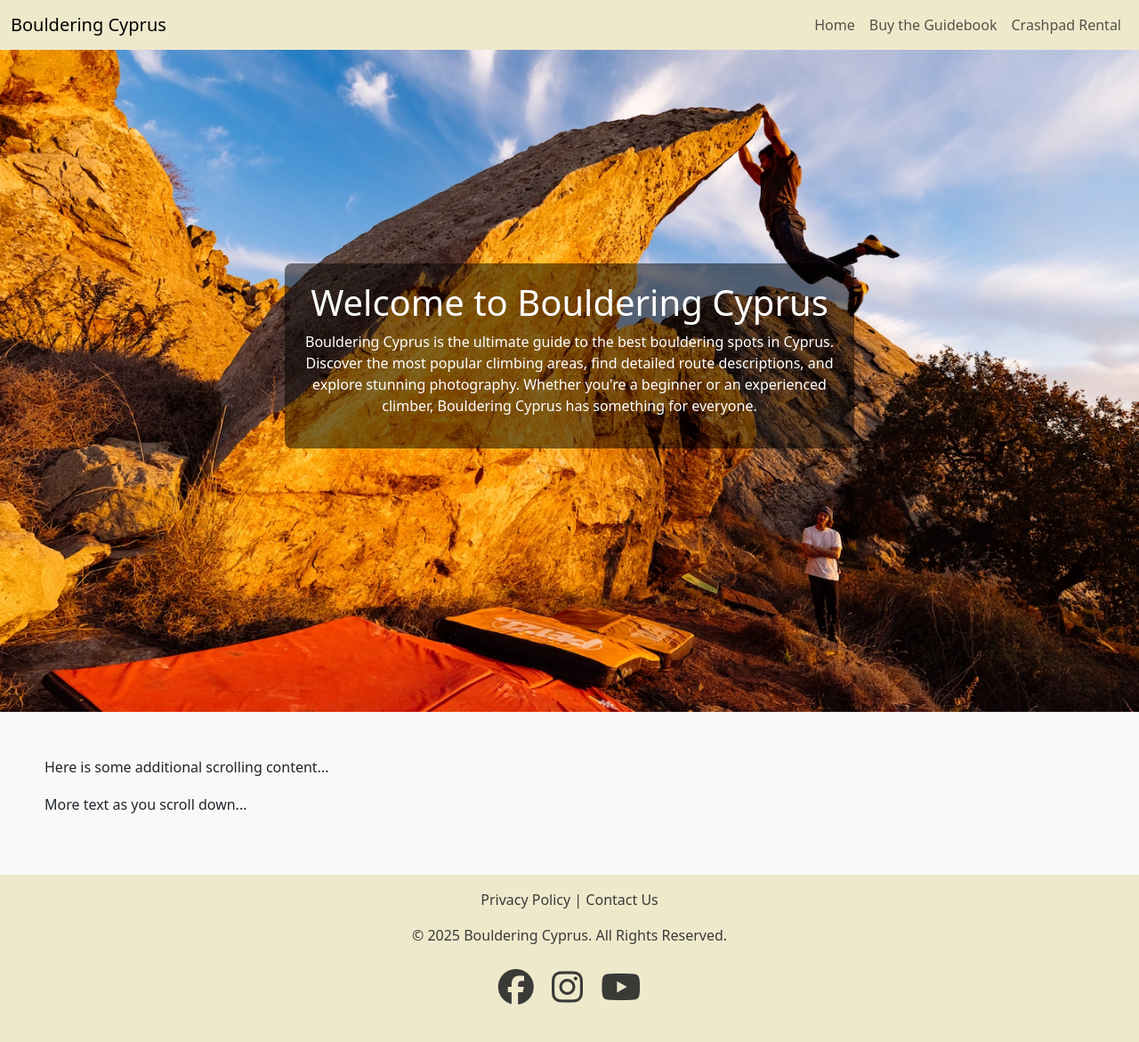
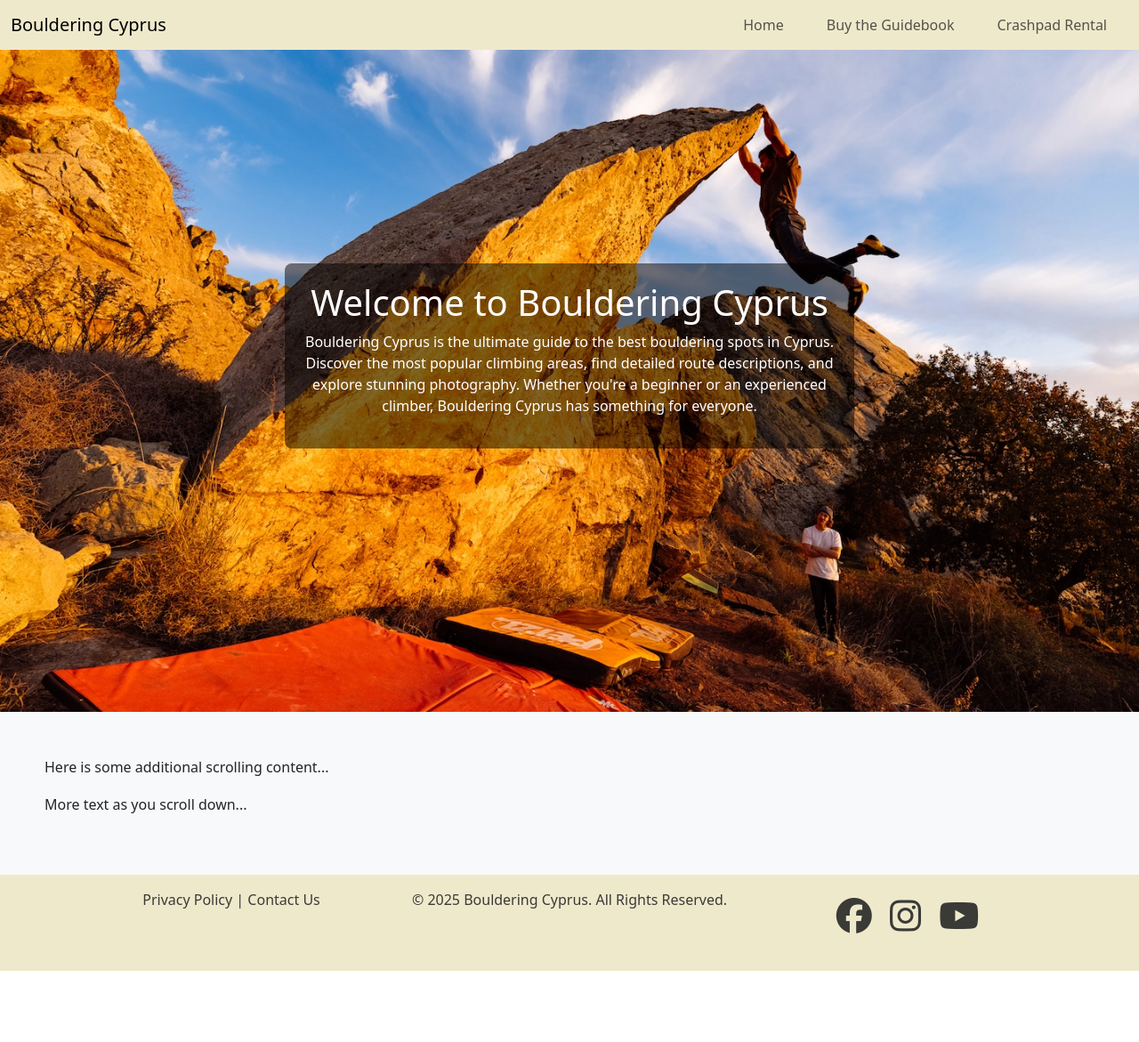
Before and after one commit to dimispapa/bouldering-cyprus, a Django app: page / in a window 1280 px wide. Shown: the whole page at 89% size. After the commit the page ends 1091 px from the top, so only its background shows below. Run offline with Django 5.2, Linux system fonts and the light colour scheme; some libraries are stand-ins or nearby versions.

Commit message:
style: edit navbar and footer

```diff
--- a/templates/base.html
+++ b/templates/base.html
@@ -51,20 +51,20 @@
     <!-- Header -->
     <header>
       <!-- Navbar -->
-      <nav class="navbar navbar-expand-lg navbar-light fixed-top primary-colour">
+      <nav class="navbar navbar-expand-lg navbar-light fixed-top primary-colour navbar-transparent">
         <div class="container-fluid">
           <a class="navbar-brand" href="{% url 'home' %}">Bouldering Cyprus</a>
           <button class="navbar-toggler" type="button" data-bs-toggle="collapse" data-bs-target="#navbarNav" aria-controls="navbarNav" aria-expanded="false" aria-label="Toggle navigation"><span class="navbar-toggler-icon"></span></button>
           <div class="collapse navbar-collapse" id="navbarNav">
             <ul class="navbar-nav ms-auto">
               <li class="nav-item">
-                <a class="nav-link" href="{% url 'home' %}">Home</a>
+                <a class="nav-link mx-3" href="{% url 'home' %}">Home</a>
               </li>
               <li class="nav-item">
-                <a class="nav-link" href="{% url 'cy_guidebook' %}">Buy the Guidebook</a>
+                <a class="nav-link mx-3" href="{% url 'cy_guidebook' %}">Buy the Guidebook</a>
               </li>
               <li class="nav-item">
-                <a class="nav-link" href="#">Crashpad Rental</a>
+                <a class="nav-link mx-3" href="#">Crashpad Rental</a>
               </li>
             </ul>
           </div>
@@ -80,14 +80,19 @@
     </main>
 
     <!-- Footer -->
-    <footer class="primary-colour text-center py-3">
+    <footer class="footer primary-colour text-center py-3">
       <div class="container">
+        <div class="row">
+          <div class="col-4">
             <p>
               <a href="#">Privacy Policy</a> |
               <a href="#">Contact Us</a>
             </p>
+          </div>
+          <div class="col-4">
             <p>&copy; {{ year|default:2025 }} Bouldering Cyprus. All Rights Reserved.</p>
-        <div class="d-flex justify-content-center">
+          </div>
+          <div class="col-4 d-flex justify-content-center">
             <p>
               <a href="https://facebook.com" target="_blank" class="mx-2 fs-1"><i class="fa-brands fa-facebook"></i></a>
               <a href="https://instagram.com/bouldering_cyprus/" target="_blank" class="mx-2 fs-1"><i class="fa-brands fa-instagram"></i></a>
@@ -95,10 +100,11 @@
             </p>
           </div>
         </div>
+      </div>
     </footer>
 
     {% block postload_js %}
-
+      <script src="{% static 'js/navbar.js' %}"></script>
     {% endblock %}
   </body>
 </html>
```
Lines whose indentation alone changed are shown as unchanged.
